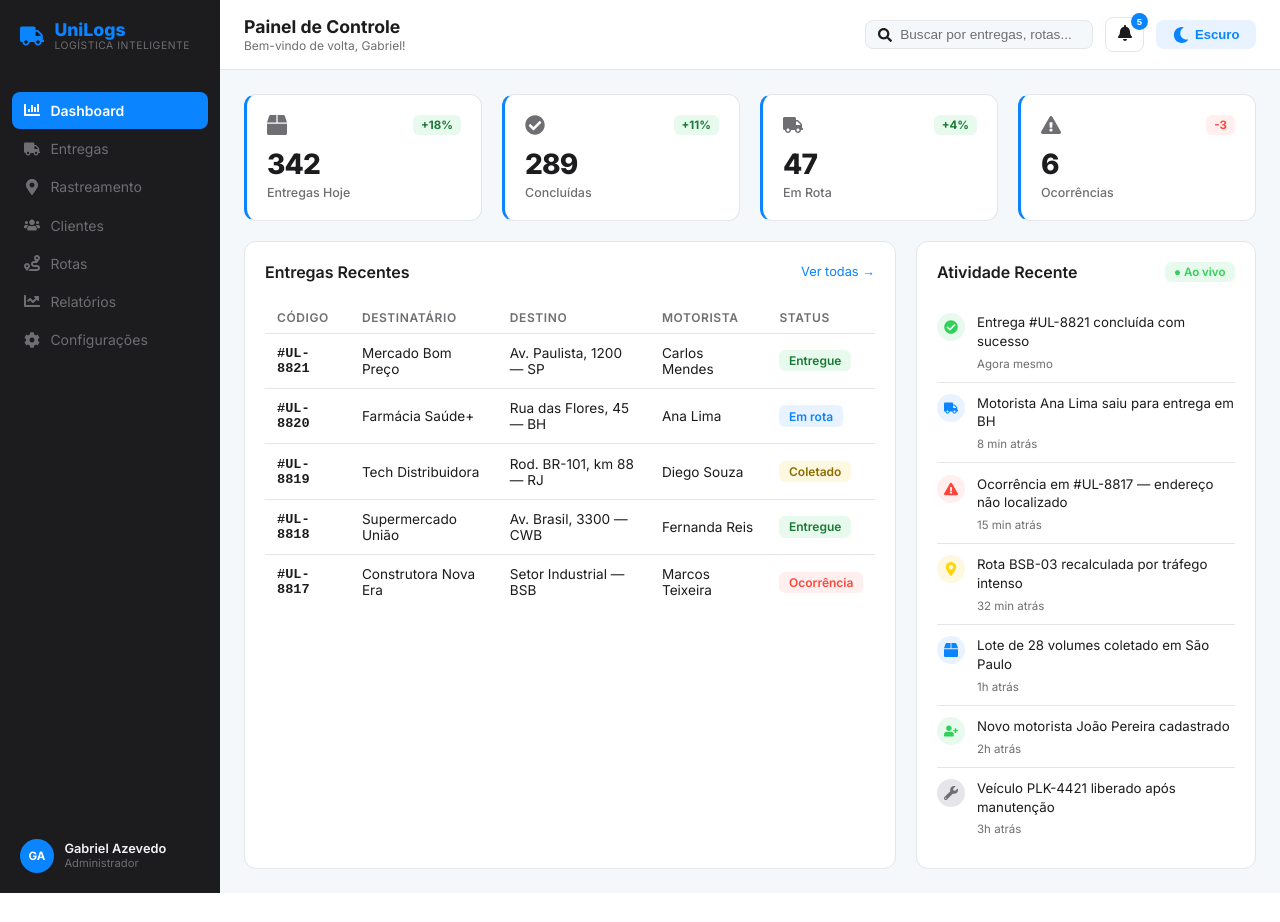
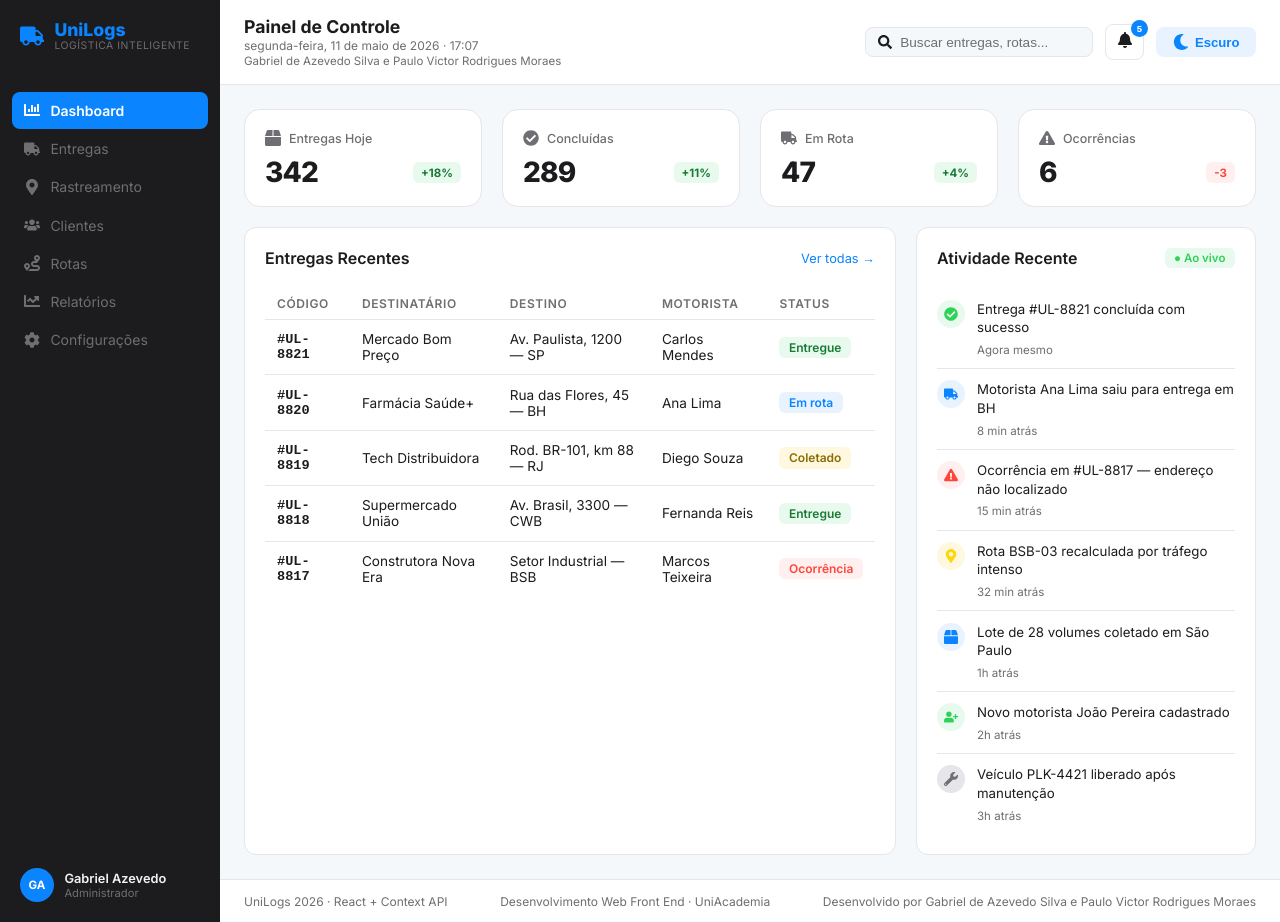
Before and after one commit to azevedosvg/unilogs, a React (Vite) app: page / in a window 1280 px wide. Before the commit the page ends 893 px from the top, so only its background shows below. Built offline with nearby package versions, Linux system fonts and the light colour scheme.

Commit message:
feat: final adjustments, footer, relógio and readme

```diff
--- a/src/App.jsx
+++ b/src/App.jsx
@@ -3,6 +3,7 @@ import Topbar from "./components/Topbar";
 import StatsRow from "./components/StatsRow";
 import RecentDeliveries from "./components/RecentDeliveries";
 import ActivityFeed from "./components/ActivityFeed";
+import Footer from "./components/Footer";
 
 export default function App() {
   return (
@@ -17,6 +18,7 @@ export default function App() {
             <ActivityFeed />
           </div>
         </main>
+        <Footer />
       </div>
     </div>
   );
--- /dev/null
+++ b/src/components/Footer.jsx
@@ -0,0 +1,14 @@
+import "../styles/Footer.css";
+
+export default function Footer() {
+  return (
+    <footer className="footer">
+      <span>UniLogs 2026 · React + Context API</span>
+      <span>Desenvolvimento Web Front End · UniAcademia</span>
+      <span>
+        Desenvolvido por Gabriel de Azevedo Silva e Paulo Victor Rodrigues
+        Moraes
+      </span>
+    </footer>
+  );
+}
--- a/src/components/StatsRow.jsx
+++ b/src/components/StatsRow.jsx
@@ -41,14 +41,16 @@ export default function StatsRow() {
         const Icon = stat.icon;
         return (
           <div className="stat-card" key={stat.label}>
-            <div className="stat-header">
-              <Icon size={20} />
+            <div className="stat-top">
+              <Icon size={16} />
+              <span className="stat-label">{stat.label}</span>
+            </div>
+            <div className="stat-bottom">
+              <p className="stat-value">{stat.value}</p>
               <span className={`stat-change ${stat.up ? "up" : "down"}`}>
                 {stat.change}
               </span>
             </div>
-            <p className="stat-value">{stat.value}</p>
-            <p className="stat-label">{stat.label}</p>
           </div>
         );
       })}
--- a/src/components/Topbar.jsx
+++ b/src/components/Topbar.jsx
@@ -1,21 +1,51 @@
 import { useTheme } from "../context/ThemeContext.jsx";
+import { FaSearch, FaBell, FaMoon, FaSun } from "react-icons/fa";
+import { useState, useEffect } from "react";
 import "../styles/Topbar.css";
-import { FaSearch, FaBell, FaMoon, FaSun } from "react-icons/fa";
+
+function useDateTime() {
+  const [dateTime, setDateTime] = useState(new Date());
+
+  useEffect(() => {
+    const interval = setInterval(() => {
+      setDateTime(new Date());
+    }, 1000);
+    return () => clearInterval(interval);
+  }, []);
+
+  const formatted = dateTime.toLocaleDateString("pt-BR", {
+    weekday: "long",
+    day: "numeric",
+    month: "long",
+    year: "numeric",
+  });
+
+  const time = dateTime.toLocaleTimeString("pt-BR", {
+    hour: "2-digit",
+    minute: "2-digit",
+  });
+
+  return `${formatted} · ${time}`;
+}
 
 export default function Topbar() {
   const { isDark, toggleTheme } = useTheme();
+  const dateTime = useDateTime();
 
   return (
     <header className="topbar">
       <div className="topbar-title">
         <h1>Painel de Controle</h1>
-        <span className="topbar-subtitle">Bem-vindo de volta, Gabriel!</span>
+        <span className="topbar-subtitle">{dateTime}</span>
+        <span className="topbar-authors">
+          Gabriel de Azevedo Silva e Paulo Victor Rodrigues Moraes
+        </span>
       </div>
 
       <div className="topbar-actions">
         <div className="search-box">
           <FaSearch size={14} />
-          <input type="text" placeholder="Buscar por entregas, rotas..." />
+          <input type="text" placeholder="Buscar entregas, rotas..." />
         </div>
 
         <button className="notif-btn" aria-label="Notificações">
--- /dev/null
+++ b/src/styles/Footer.css
@@ -0,0 +1,13 @@
+.footer {
+  display: flex;
+  align-items: center;
+  justify-content: space-between;
+  padding: 0.85rem 1.5rem;
+  border-top: 1px solid var(--border);
+  background: var(--bg-card);
+  font-size: 0.75rem;
+  color: var(--text-muted);
+  transition:
+    background 0.3s,
+    border-color 0.3s;
+}
--- a/src/styles/StatsRow.css
+++ b/src/styles/StatsRow.css
@@ -8,20 +8,41 @@
 .stat-card {
   background: var(--bg-card);
   border: 1px solid var(--border);
-  border-radius: 12px;
+  border-radius: 16px;
   padding: 1.25rem;
-  border-left: 3px solid var(--accent);
+  display: flex;
+  flex-direction: column;
+  gap: 0.75rem;
   transition:
     background 0.3s,
     border-color 0.3s;
 }
 
-.stat-header {
+.stat-top {
   display: flex;
+  align-items: center;
+  gap: 0.5rem;
+  color: var(--text-muted);
+}
+
+.stat-bottom {
+  display: flex;
+  align-items: flex-end;
   justify-content: space-between;
-  align-items: center;
-  margin-bottom: 0.75rem;
+}
+
+.stat-value {
+  font-size: 1.75rem;
+  font-weight: 800;
+  color: var(--text);
+  letter-spacing: -0.03em;
+  line-height: 1;
+}
+
+.stat-label {
+  font-size: 0.78rem;
   color: var(--text-muted);
+  font-weight: 500;
 }
 
 .stat-change {
@@ -29,6 +50,7 @@
   font-weight: 700;
   padding: 0.2rem 0.5rem;
   border-radius: 6px;
+  margin-bottom: 0.2rem;
 }
 
 .stat-change.up {
@@ -41,20 +63,6 @@
   color: var(--danger-text);
 }
 
-.stat-value {
-  font-size: 1.75rem;
-  font-weight: 800;
-  color: var(--text);
-  margin-bottom: 0.2rem;
-  letter-spacing: -0.03em;
-}
-
-.stat-label {
-  font-size: 0.78rem;
-  color: var(--text-muted);
-  font-weight: 500;
-}
-
 @media (max-width: 700px) {
   .stats-row {
     grid-template-columns: repeat(2, 1fr);
--- a/src/styles/Topbar.css
+++ b/src/styles/Topbar.css
@@ -19,6 +19,13 @@
 
 .topbar-subtitle {
   font-size: 0.75rem;
+  color: var(--text-muted);
+  display: block;
+  margin-top: 1px;
+}
+
+.topbar-authors {
+  font-size: 0.72rem;
   color: var(--text-muted);
   display: block;
   margin-top: 1px;
```
Also changed, not shown: index.html (+4 -1 lines), 1 other file (tests, documents, lock files or other folders).
